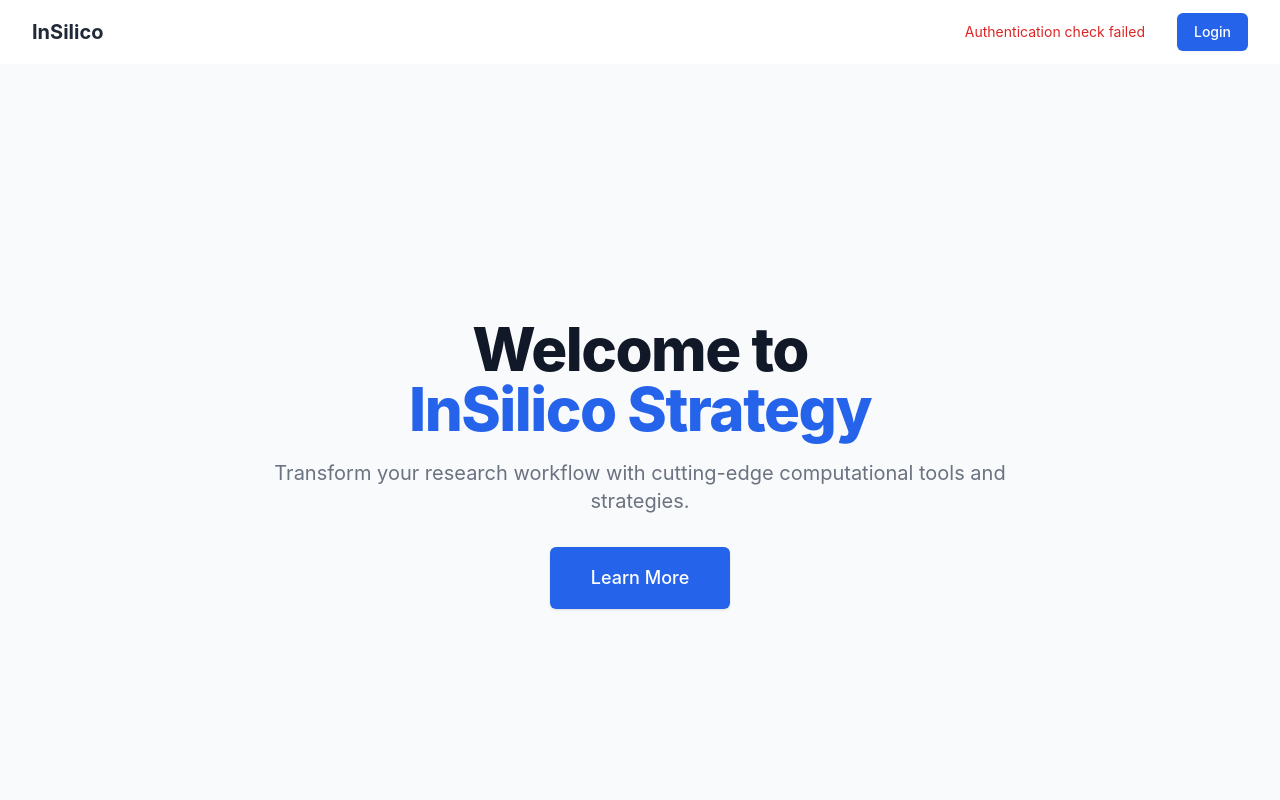
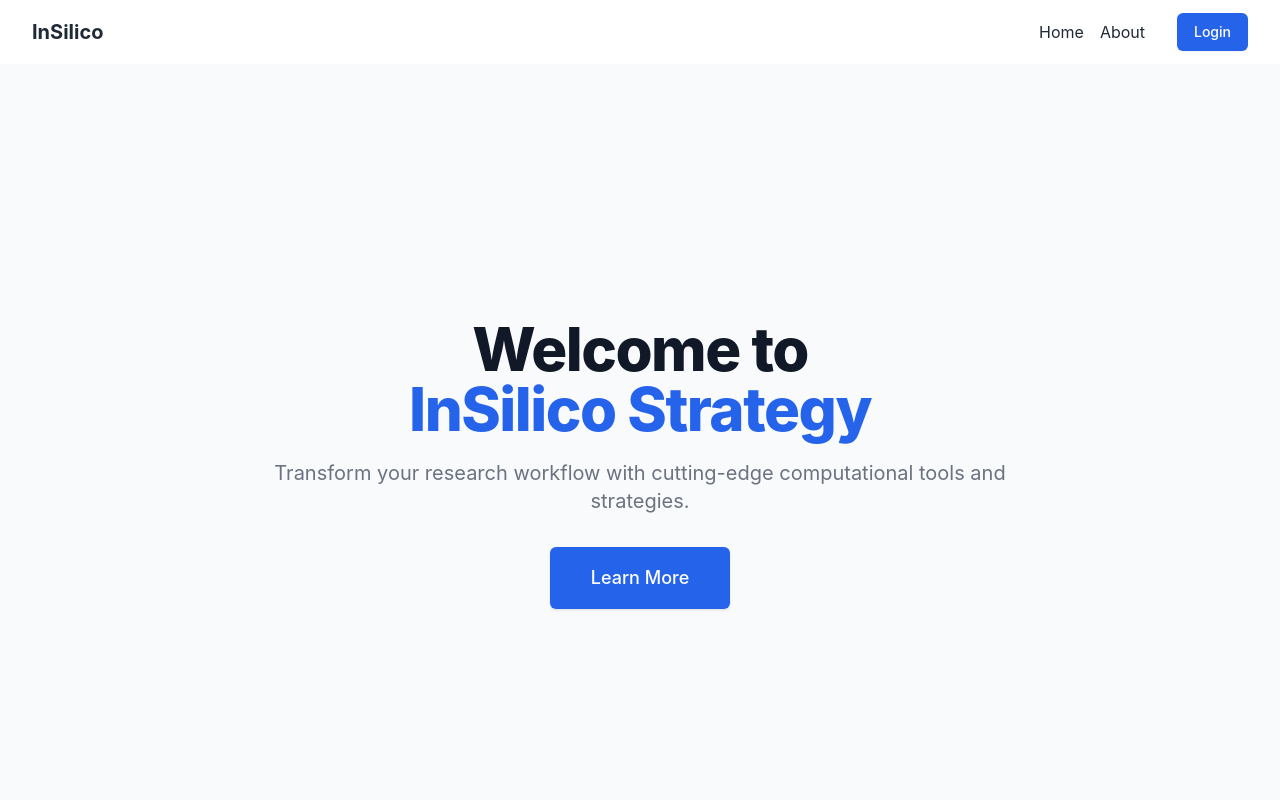
Before and after one commit to NicholasGrundl/waypoint, a React (Create React App) app: page / in a window 1280 px wide. Shown: the top 800 px of the page. Built offline with nearby package versions, Linux system fonts and the light colour scheme; no server answers.

Commit message:
feat: added a public/private about page and links to nav bar

```diff
--- a/src/App.js
+++ b/src/App.js
@@ -1,12 +1,17 @@
 import { BrowserRouter } from 'react-router-dom';
 import { AuthProvider } from './auth/context/AuthContext';
 import HomePage from './pages/HomePage';
+import AboutPage from './pages/AboutPage';
+import { Route, Routes } from 'react-router-dom';
 
 function App() {
   return (
     <BrowserRouter>
       <AuthProvider>
-        <HomePage />
+        <Routes>
+          <Route path="/" element={<HomePage />} />
+          <Route path="/about" element={<AboutPage />} />
+        </Routes>
       </AuthProvider>
     </BrowserRouter>
   );
--- a/src/components/Navbar.jsx
+++ b/src/components/Navbar.jsx
@@ -16,13 +16,14 @@ const Navbar = () => {
             </Link>
           </div>
 
-          {/* Right side - Auth Button */}
+          {/* Right side - Links and Auth Button */}
           <div className="flex items-center">
-            {error && (
-              <span className="text-red-600 mr-4 text-sm">
-                {error}
-              </span>
-            )}
+            <Link to="/" className="text-gray-800 mr-4">
+              Home
+            </Link>
+            <Link to="/about" className="text-gray-800 mr-4">
+              About
+            </Link>
 
             {isAuthenticated ? (
               <button
--- /dev/null
+++ b/src/pages/AboutPage.jsx
@@ -0,0 +1,38 @@
+import { useAuth } from '../auth/hooks/useAuth';
+import Navbar from '../components/Navbar';
+
+const AboutPage = () => {
+    const { isAuthenticated, isLoading, user } = useAuth();
+
+    if (isLoading) {
+      return (
+        <div className="min-h-screen flex items-center justify-center bg-gray-50">
+          <div className="animate-spin rounded-full h-32 w-32 border-b-2 border-blue-600"></div>
+        </div>
+      );
+    }
+
+    if (isAuthenticated) {
+      return (
+        <div className="min-h-screen flex flex-col">
+          <Navbar />
+          <h1>About Me</h1>
+          <p>My name is Nick Grundl and I am on a journey to build a web app for myself!</p>
+          <div>You are authenticated</div>
+          <p>User Email: {user.email}</p>
+          <p>User Name: {user.name}</p>
+        </div>
+      );
+    } else {
+      return (
+        <div className="min-h-screen flex flex-col">
+          <Navbar />
+          <h1>About Me</h1>
+          <p>My name is Nick Grundl and I am on a journey to build a web app for myself!</p>
+          <div>You are not authenticated</div>
+        </div>
+      );
+    }
+  };
+
+  export default AboutPage;
```
